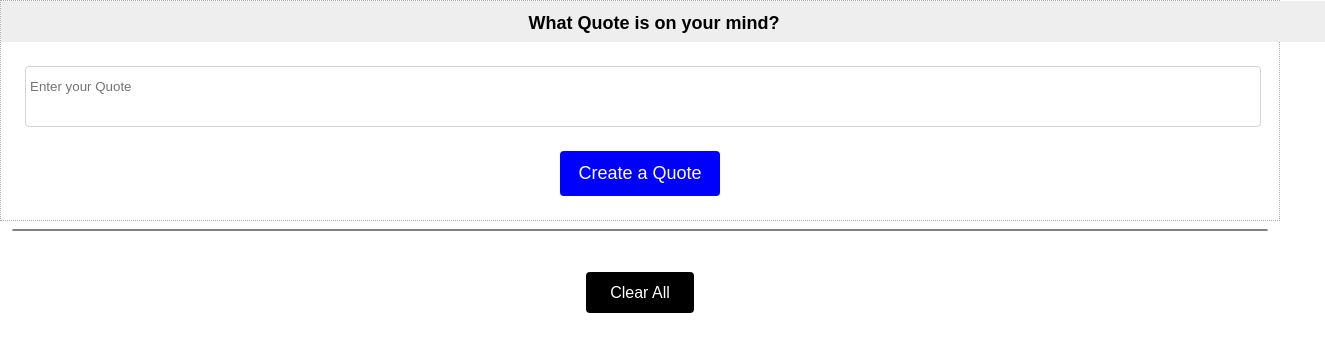
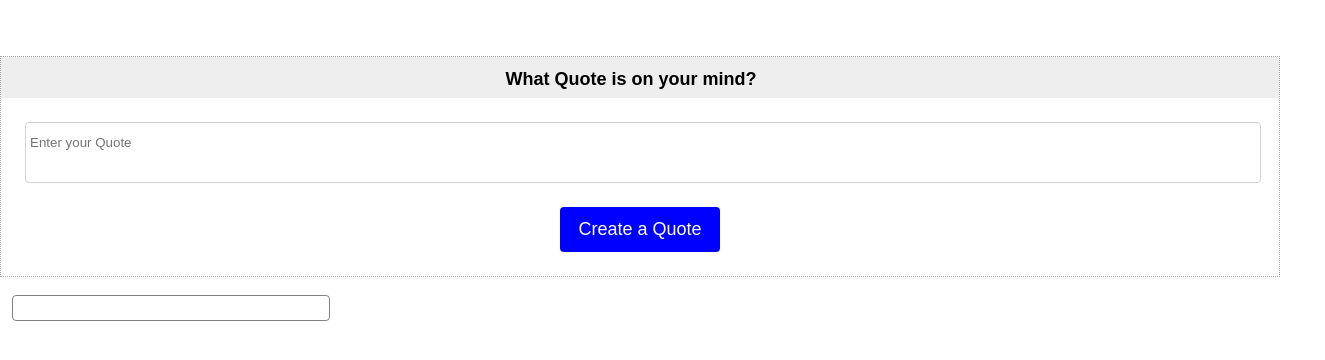
Before and after one commit to Seyimesh/quote, a plain HTML site: page index.html in a window 1280 px wide. Shown: the whole page, 1325 px wide, since content can reach past the window. Drawn offline with Linux system fonts and the light colour scheme.

Commit message:
still in progress

```diff
--- a/index.html
+++ b/index.html
@@ -21,12 +21,14 @@
         </div>
       </div>
     </div>
+    <div id="collection">
+      <div id="collection-group"> </div>
+    </div>
 
-    <div id="collection-group"> </div>
 
-    <div id="clear">
+    <!--<div id="clear">
       <a href="#" id="clear-quotes">Clear All</a>
-    </div>
+    </div>-->
   </div>
 
   <script src="app.js"></script>
--- a/quote.css
+++ b/quote.css
@@ -7,6 +7,8 @@ body{
 
 #container {
   text-align: center;
+  width: auto;
+  margin-top: 56px;
 }
 
 .quote-header{
@@ -20,7 +22,7 @@ body{
   padding: 12px 32px 8px 14px;
   font-weight: bold;
   font-size: large;
-  width: 100%;
+  width: auto;
   margin-bottom: 16px;
 }
 
@@ -54,14 +56,19 @@ body{
 }
 
 #collection-group {
-  margin: 8px 12px 8px;
+  margin: 18px 12px 18px;
   border: 1px solid grey;
+  line-height: 1.25;
+  padding: 12px 08px 12px 8px;
+  width: 300px;
+  height: auto;
   border-radius: 4px;
+  text-align: center;
 }
-
-/* #collection{
-  display: grid;
-  grid-template-columns: 20px 250px;
+/*
+#collection{
+  display: flex;
+  justify-content: center;
 } */
 
 #clear-quotes{
```
